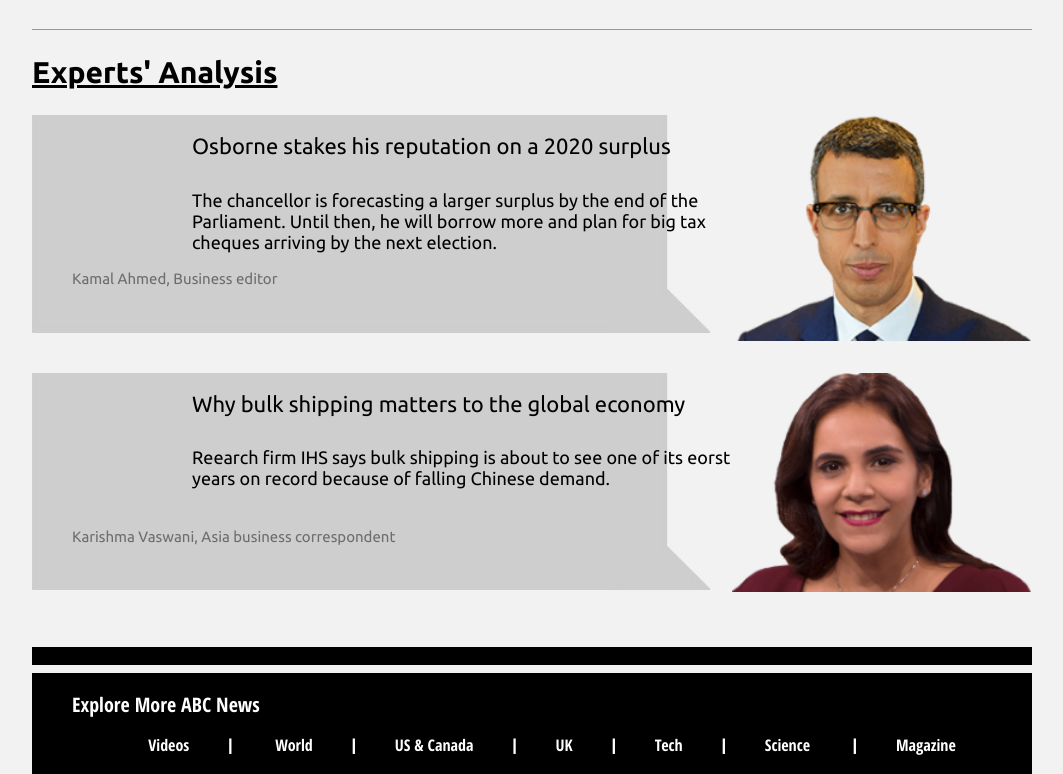
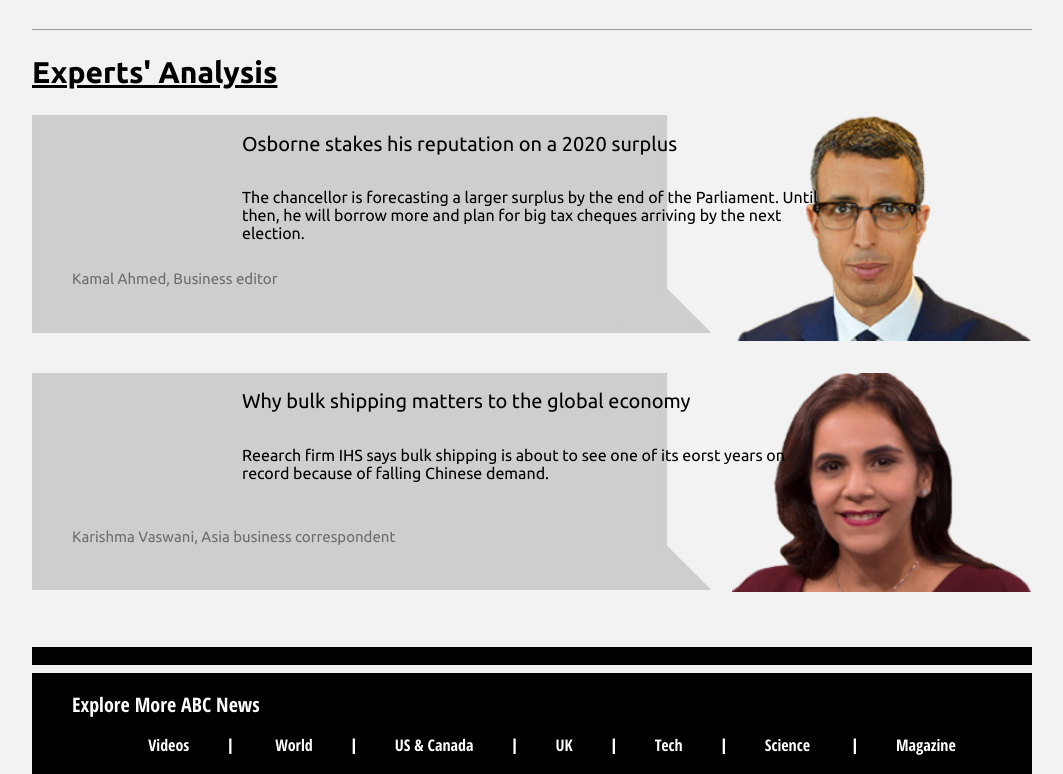
Before and after one commit to qwu1204/newsWebsite, a plain HTML site: page index.html in a window 1280 px wide. Shown: the part 1895-2669 px from the top of the page, without its empty margins (108-1171 px from the left). Drawn offline with Linux system fonts and the light colour scheme.

Commit message:
Update layout.css

```diff
--- a/css/layout.css
+++ b/css/layout.css
@@ -425,9 +425,9 @@ label {
 			float:left;
 			color: black;
    			position: absolute;
-   			left:300px;
+   			left:350px;
     		z-index: 99;
-		    font-size: 22px;
+		    font-size: 20px;
 		    font-weight: lighter;
 		    width: 60%;
 		}
@@ -440,10 +440,10 @@ label {
 			float:left;
 			color: black;
    			position: absolute;
-   			left:300px;
+   			left:350px;
    			/*top:10px;*/
     		z-index: 99;
-		    font-size: 18px;
+		    font-size: 16px;
 		    font-weight: lighter;
 		    width: 45%;
 		    padding-top: 60px;
```
